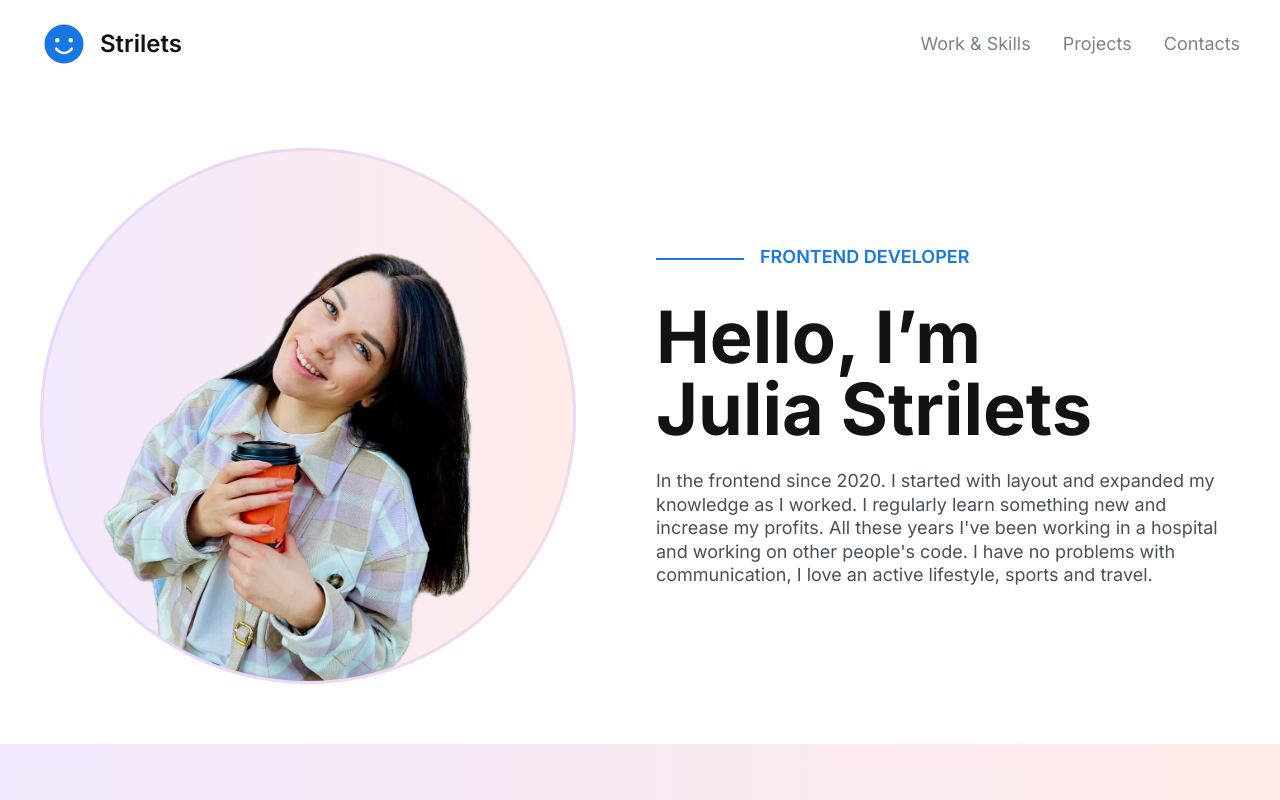
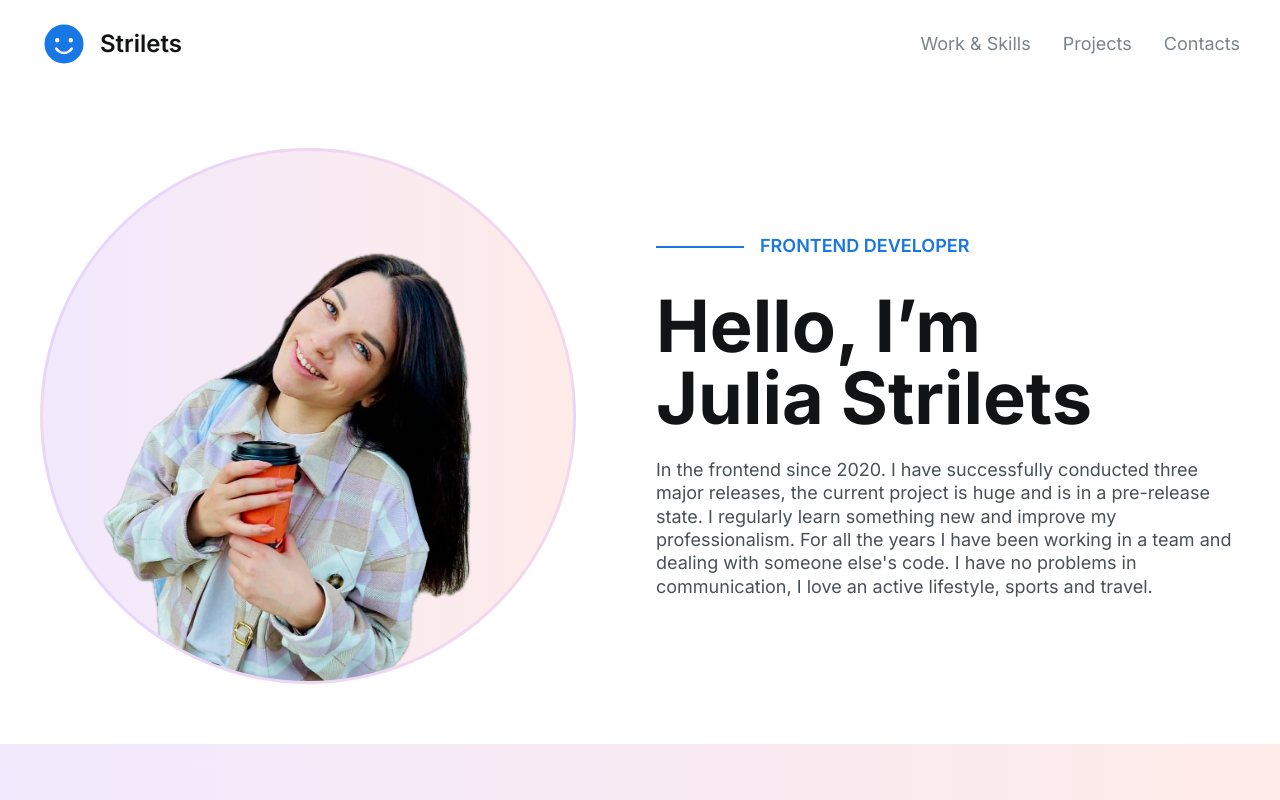
Before and after one commit to juliyastrilets/juliyastrilets.github.io, a Next.js app: page / in a window 1280 px wide. Shown: the top 800 px of the page. Built offline with nearby package versions, Linux system fonts and the light colour scheme.

Commit message:
update content

```diff
--- a/src/components/hero/index.tsx
+++ b/src/components/hero/index.tsx
@@ -24,7 +24,10 @@ export const Hero = () => {
           Hello, I’m <br />
           Julia Strilets
         </h1>
-        <Paragraph text="In the frontend since 2020. I started with layout and expanded my knowledge as I worked. I regularly learn something new and increase my profits. All these years I've been working in a hospital and working on other people's code. I have no problems with communication, I love an active lifestyle, sports and travel." />
+        <Paragraph
+          text="In the frontend since 2020. I have successfully conducted three major releases, the current project is huge and is in a pre-release state. I regularly learn something new and improve my professionalism.
+For all the years I have been working in a team and dealing with someone else's code. I have no problems in communication, I love an active lifestyle, sports and travel."
+        />
       </article>
     </div>
   );
```
